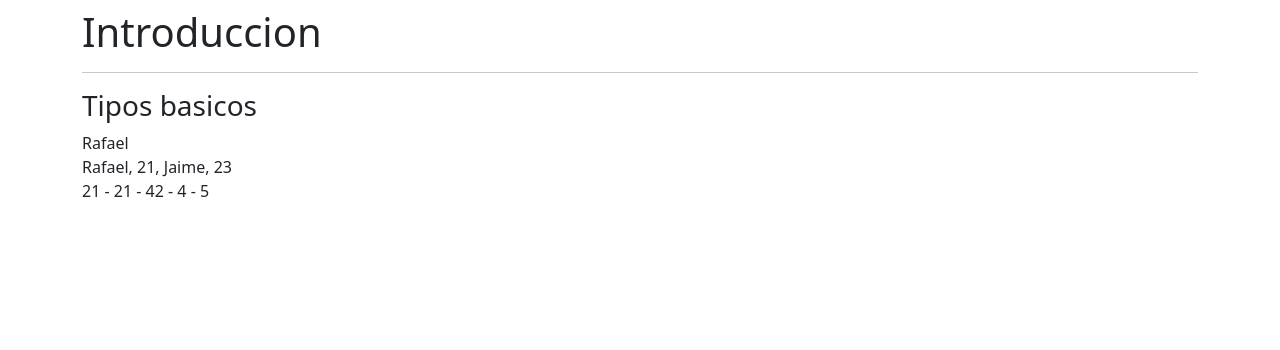
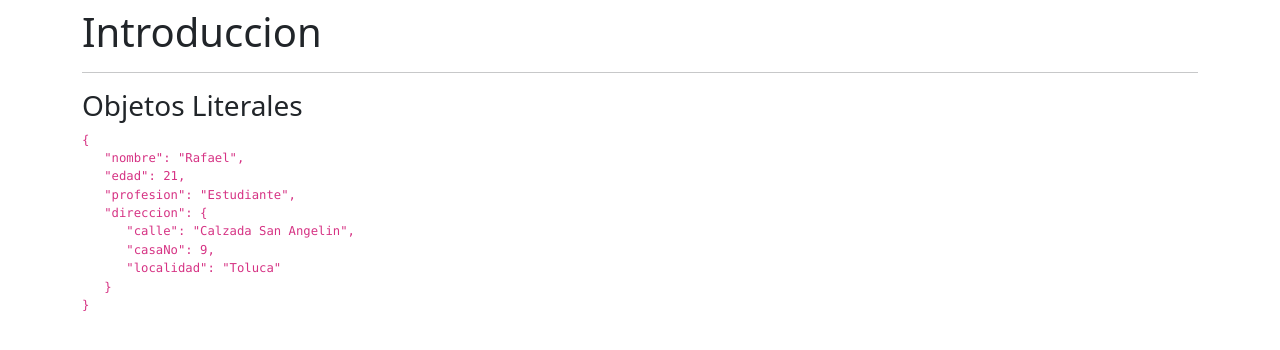
Before and after one commit to RafaEscobar/RN-C-1-Introduccion, a React (Create React App) app: page / in a window 1280 px wide. Shown: the top 350 px of the page. Built offline with nearby package versions, Linux system fonts and the light colour scheme.

Commit message:
Avance de Objetos literales e interfaces 40%

```diff
--- a/src/App.tsx
+++ b/src/App.tsx
@@ -1,11 +1,15 @@
-import { TiposBasicos } from './typescript/TiposBasicos';
+// import { TiposBasicos } from './typescript/TiposBasicos';
+
+import { ObjetosLiterales } from "./typescript/ObjetosLiterales";
+
 
 const App = () => {
   return (
     <div className="mt-2">
       <h1>Introduccion</h1>
       <hr />
-      <TiposBasicos />
+      {/* <TiposBasicos /> */}
+      <ObjetosLiterales />
     </div>
   )
 }
--- /dev/null
+++ b/src/typescript/ObjetosLiterales.tsx
@@ -0,0 +1,26 @@
+
+export const ObjetosLiterales = () => {
+
+    const persona1 = {
+        nombre: 'Rafael',
+        edad: 21,
+        profesion: 'Estudiante',
+        direccion: {
+            calle: 'Calzada San Angelin',
+            casaNo: 9,
+            localidad: 'Toluca'
+        }
+    }
+
+
+  return (
+    <>
+        <h3>Objetos Literales</h3>
+        <code>
+            <pre>
+                {JSON.stringify(persona1, null, 3)}
+            </pre>
+        </code>
+    </>
+  )
+}
```
